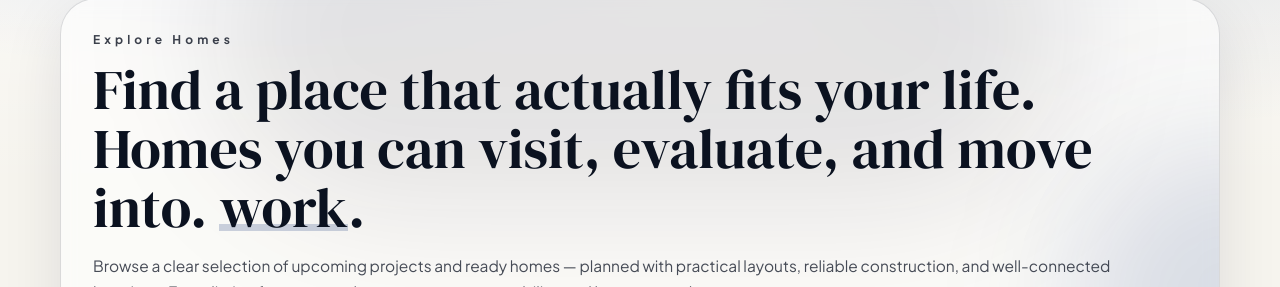
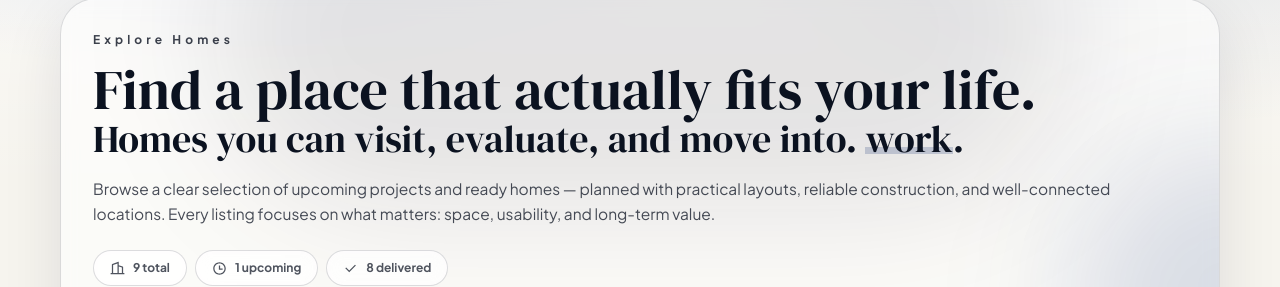
Before and after one commit to hari10031/westbrook1, a React (Vite) app: page /explore-homes in a window 1280 px wide. Shown: the part 116-403 px from the top of the page. Built offline with nearby package versions, Linux system fonts and the light colour scheme.

Commit message:
fixed meta data

```diff
--- a/index.html
+++ b/index.html
@@ -1,13 +1,16 @@
 <!doctype html>
 <html lang="en">
+
 <head>
   <meta charset="UTF-8" />
-    <link rel="icon" type="image/svg+xml" href="/vite.svg" />
+  <link rel="icon" type="image/svg+xml" href="/logo.jfif" />
   <meta name="viewport" content="width=device-width, initial-scale=1.0" />
-    <title>westbrook-ui</title>
+  <title>Westbrook</title>
 </head>
+
 <body>
   <div id="root"></div>
   <script type="module" src="/src/main.tsx"></script>
 </body>
+
 </html>
--- a/src/pages/Projects.tsx
+++ b/src/pages/Projects.tsx
@@ -473,7 +473,7 @@ export default function ProjectsPage() {
         >
           Find a place that actually fits your life.
 
-          <span className="block ">
+          <span className="block text-[38px]">
             Homes you can visit, evaluate, and move into.{" "}
             <span className="relative inline-block">
               <span className="relative z-10">work</span>
```
Also changed, not shown: public/logo.jfif (added). Lines whose indentation alone changed are shown as unchanged.
